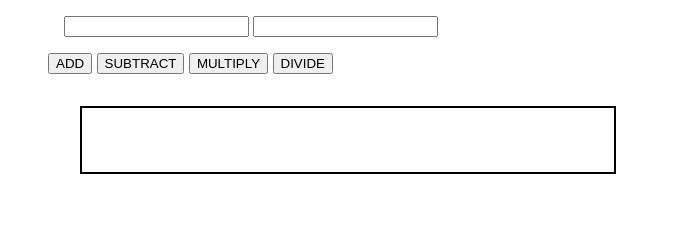
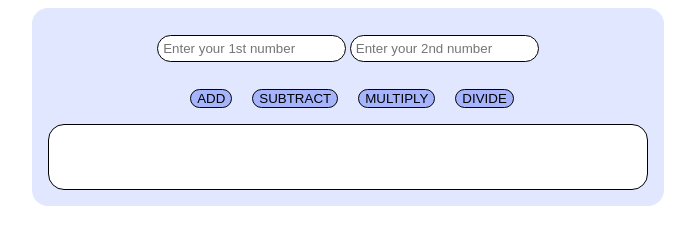
Before and after one commit to vivekgudipudi/calculator, a plain HTML site: page index.html in a window 1280 px wide. Shown: the whole page, without its empty margins (292-987 px from the left). Drawn offline with Linux system fonts and the light colour scheme.

Commit message:
added css and cleaned

```diff
--- a/index.html
+++ b/index.html
@@ -11,25 +11,29 @@
 
 <body>
 
-    <div class="container">
+    <section class="container">
 
-        <div class="inputbox">
+        <section class="box inputSection">
 
-            <input type="number" class="inputOne" id="input-one">
-            <input type="number" class="inputTwo" id="input-two">
+            <input type="number" class="inputOne inputBox" id="input-one" placeholder="Enter your 1st number" >
+            <input type="number" class="inputTwo inputBox" id="input-two" placeholder="Enter your 2nd number" >
 
-        </div>
-        <div class="btnbox">
-            <button class="btn" id="add">ADD</button>
-            <button class="btn" id="sub">SUBTRACT</button>
-            <button class="btn" id="mul">MULTIPLY</button>
-            <button class="btn" id="div">DIVIDE</button>
+        </section>
+        <section class="box">
+            <ul>
+                <li class="list-item-inline"><button class="btn" id="add">ADD</button></li>
+                <li class="list-item-inline"><button class="btn" id="sub">SUBTRACT</button></li>
+                <li class="list-item-inline"><button class="btn" id="mul">MULTIPLY</button></li>
+                <li class="list-item-inline"> <button class="btn" id="div">DIVIDE</button></li>
+            </ul>
 
-        </div>
 
-        <div class="outputDiv" id="outputDiv"></div>
 
-    </div>
+        </section>
+        <div class="outputDiv box" id="outputDiv" ></div>
+
+
+    </section>
 
     <script src="script.js" type="text/javascript" defer></script>
 
--- a/styles.css
+++ b/styles.css
@@ -1,25 +1,52 @@
-body{
-    font-family: 'Quicksand', sans-serif;
-    margin: 0px;
+
+
+.outputDiv {
+    border: 1px solid black;
+    min-height: 4rem;
+    border-radius: 1rem;
+    background-color: white;
+
+}
+.list-item-inline {
+    display: inline;
+    padding: 0rem 0.5rem;
+
 }
 
-.outputDiv {
-    border: 2px solid black;
-    min-height: 4rem;
-    margin: 2rem;
+.inputSection{
+    padding: 0.7rem;
+}
+.box{
+    max-width: 600px;
+    margin: auto;
+    text-align: center;
+}
+li{
+    list-style: none;
+    padding: 1rem;
+}
+ul{
+    padding-right: 2rem;
 }
 
 .container{
+    background-color: #E0E7FF;
+    max-width: 600px;
     margin: auto;
-    max-width: 600px;
+    border-radius: 1rem;
+    padding : 1rem;
 }
 
-.inputbox{
-    padding: 1rem;
-    margin: auto;
+.btn{
+    background-color: #A5B4FC;
+    color: black;
+    border-radius: 0.6rem;
+    border: 1px solid black;
 }
 
-.btnbox{
-    margin: auto;
+.inputBox{
+    border-radius: 1rem;
+    border: 1px solid black;
+    padding: 0.3rem;
 
 }
```
